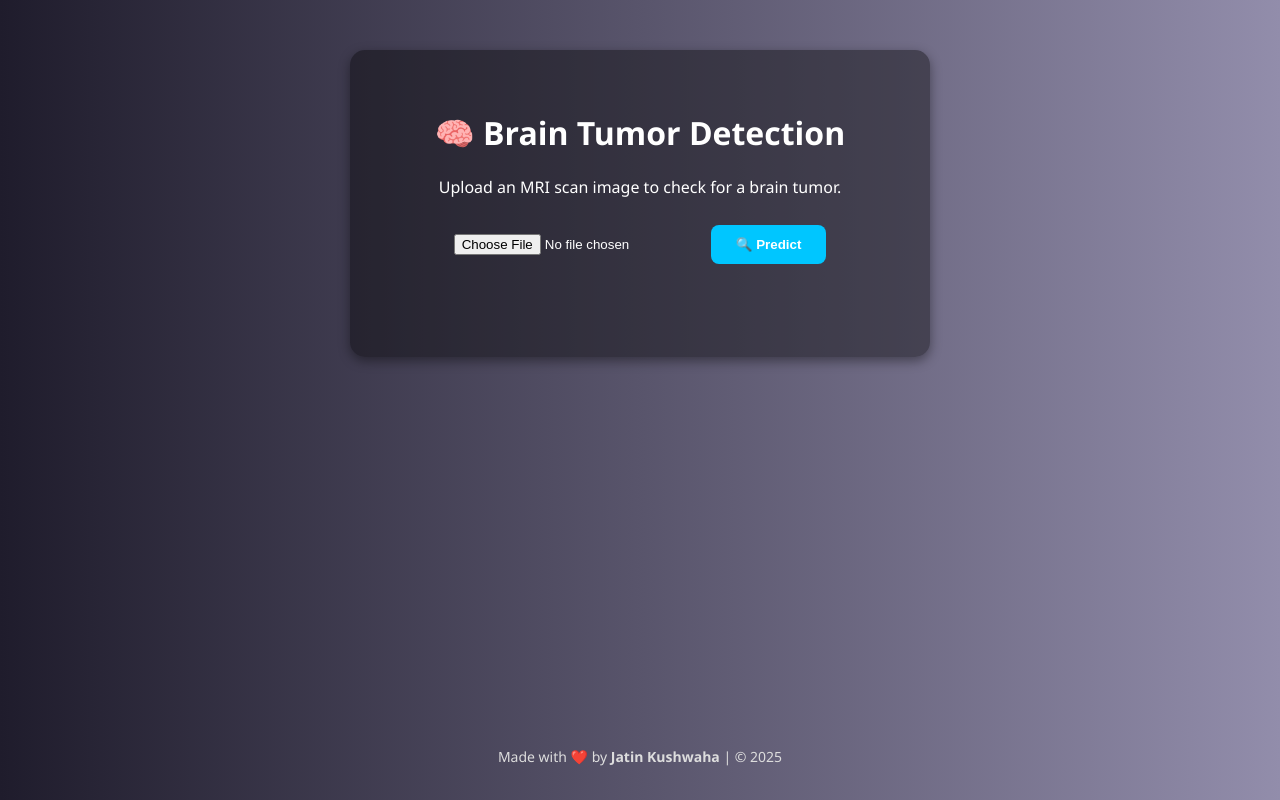
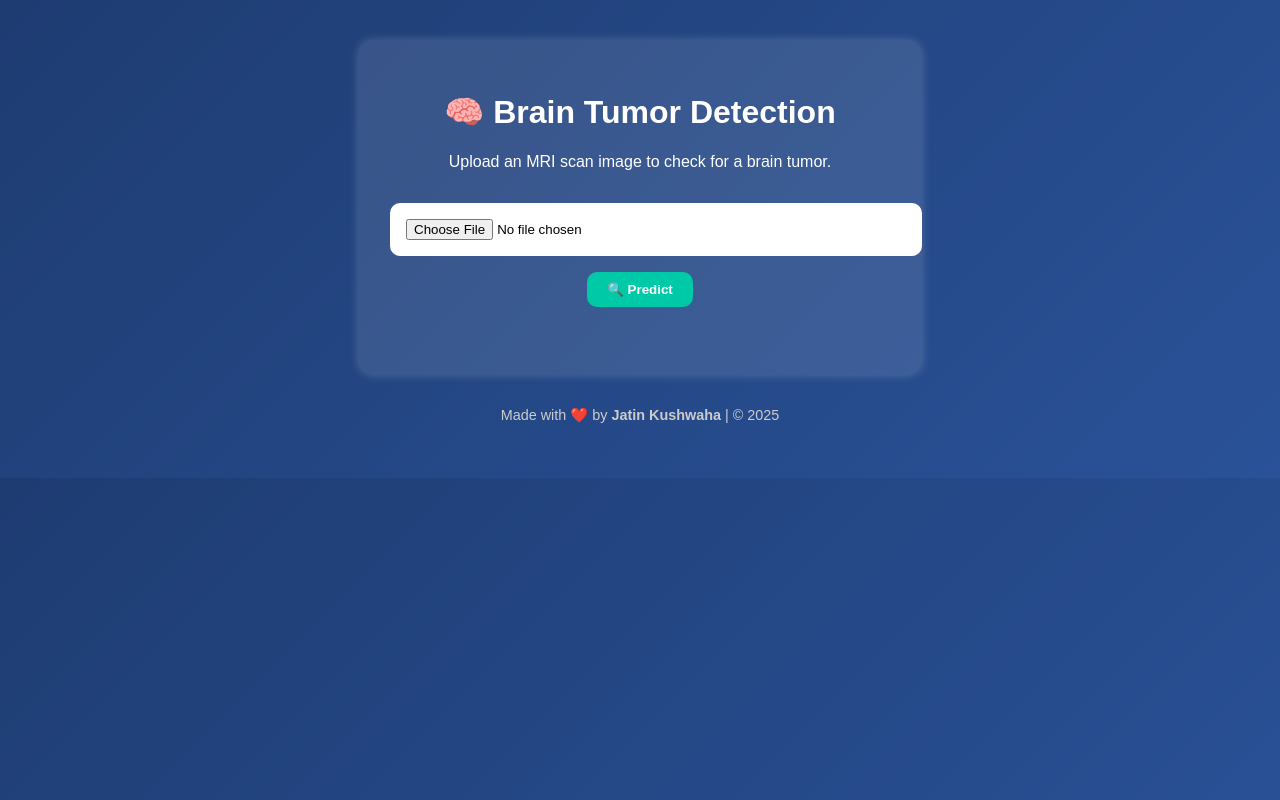
Before and after one commit to Jk319/Brain_tumor, a Flask app: page / in a window 1280 px wide. Run offline with Flask 3, Linux system fonts and the light colour scheme; parts of the project's set-up code (start-up, migrations or seed data) failed here and were passed over.

Commit message:
Update styles.css

```diff
--- a/static/css/styles.css
+++ b/static/css/styles.css
@@ -1,66 +1,60 @@
 body {
-  margin: 0;
-  font-family: 'Segoe UI', Tahoma, Geneva, Verdana, sans-serif;
-  background: linear-gradient(to right, #1f1c2c, #928dab);
+  font-family: Arial, sans-serif;
+  background: linear-gradient(135deg, #1e3c72, #2a5298);
   color: white;
-  display: flex;
-  flex-direction: column;
-  align-items: center;
-  min-height: 100vh;
+  text-align: center;
+  padding: 2rem;
 }
 
 .container {
-  background-color: rgba(0, 0, 0, 0.4);
-  padding: 40px;
+  max-width: 500px;
+  margin: auto;
+  background: rgba(255, 255, 255, 0.1);
   border-radius: 15px;
-  margin-top: 50px;
-  text-align: center;
-  width: 90%;
-  max-width: 500px;
-  box-shadow: 0 4px 12px rgba(0,0,0,0.4);
+  padding: 2rem;
+  box-shadow: 0 0 10px rgba(255,255,255,0.2);
 }
 
 input[type="file"] {
-  margin: 20px 0;
-  color: white;
+  margin: 1rem 0;
+  padding: 1rem;
+  background: white;
+  color: black;
+  border-radius: 10px;
+  border: none;
+  width: 100%;
 }
 
 button {
-  padding: 12px 25px;
+  padding: 10px 20px;
+  background-color: #00c9a7;
   border: none;
-  background: #00c6ff;
   color: white;
   font-weight: bold;
-  border-radius: 8px;
+  border-radius: 10px;
   cursor: pointer;
   transition: background 0.3s ease;
 }
 
 button:hover {
-  background: #0072ff;
-}
-
-#result {
-  margin-top: 20px;
-  font-size: 1.2em;
-  font-weight: bold;
-}
-
-footer {
-  margin-top: auto;
-  padding: 20px;
-  text-align: center;
-  font-size: 14px;
-  color: #ddd;
-}
-
-#preview-box {
-  margin-top: 15px;
+  background-color: #009f85;
 }
 
 #preview {
   max-width: 100%;
   height: auto;
+  margin-top: 1rem;
   border-radius: 10px;
-  box-shadow: 0 0 10px black;
 }
+
+#result {
+  font-size: 1.2rem;
+  font-weight: bold;
+  margin-top: 1rem;
+}
+
+footer {
+  margin-top: 2rem;
+  font-size: 0.9rem;
+  color: #cccccc;
+}
```
